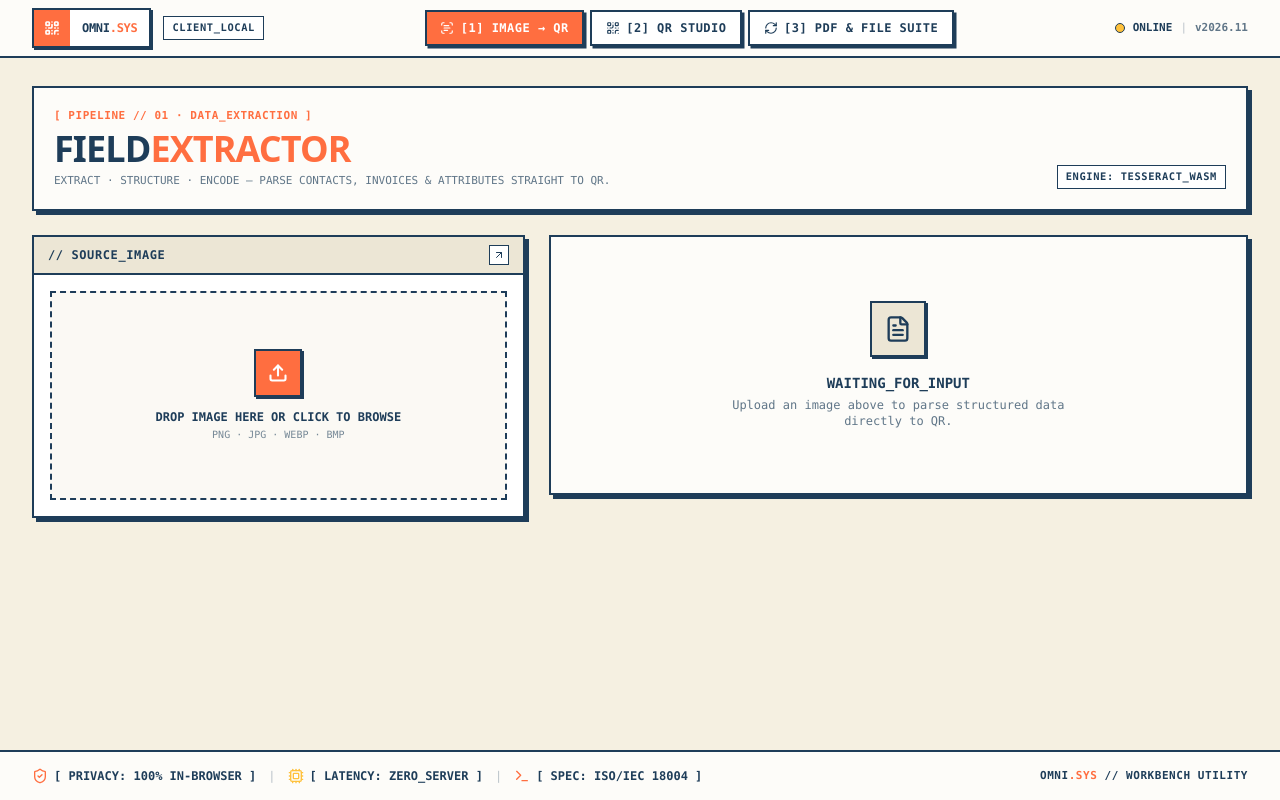
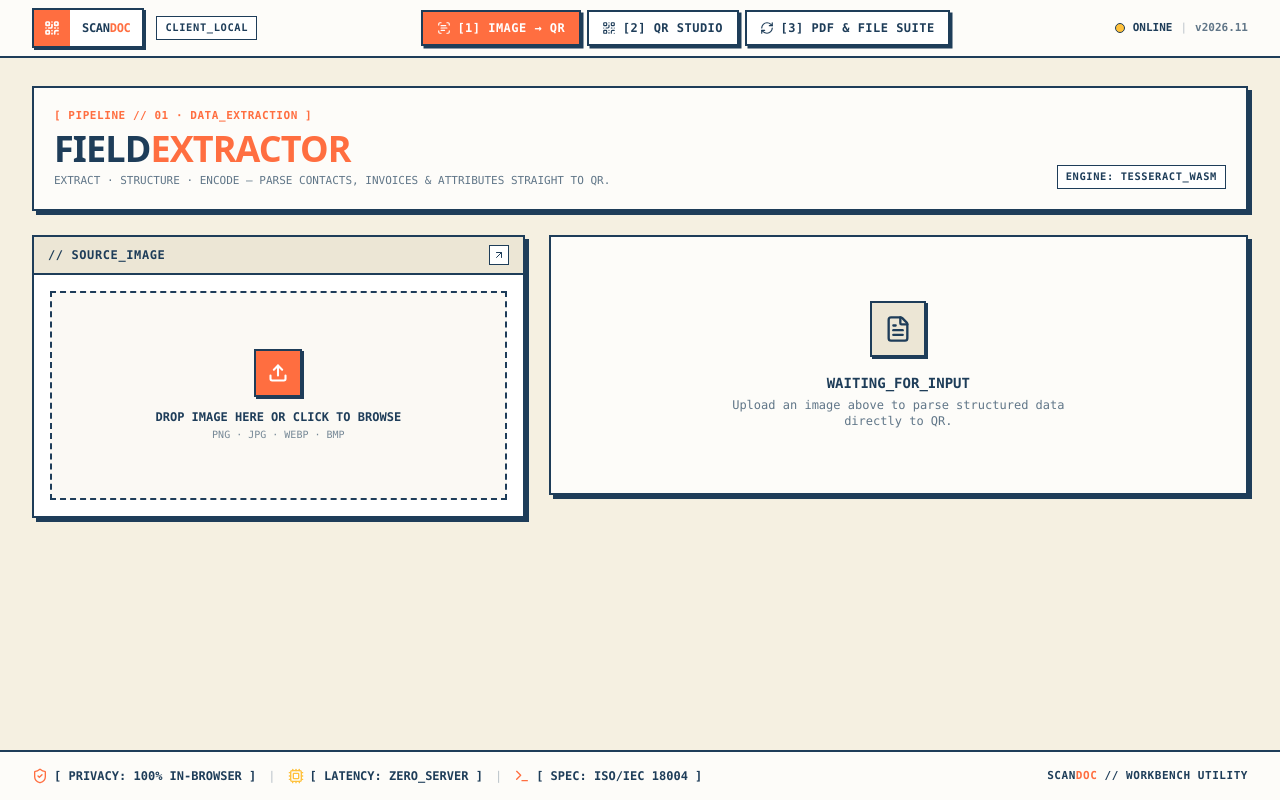
Before and after one commit to NitinChamp1/QR_generator, a Next.js app: page / in a window 1280 px wide. Built offline with nearby package versions, Linux system fonts and the light colour scheme.

Commit message:
chore(branding): rename application to ScanDoc

```diff
--- a/package.json
+++ b/package.json
@@ -1,7 +1,7 @@
 {
-  "name": "qr-matrix-converter",
+  "name": "scandoc",
   "version": "1.0.0",
-  "description": "Smart Image Data Extractor, QR Studio & Universal Format Converter",
+  "description": "ScanDoc - Smart OCR Field Extractor, QR Studio & Universal PDF Document Suite",
   "private": true,
   "scripts": {
     "dev": "next dev",
--- a/src/app/layout.tsx
+++ b/src/app/layout.tsx
@@ -13,9 +13,9 @@ const geistMono = Geist_Mono({
 });
 
 export const metadata: Metadata = {
-  title: 'OmniConvert & QR Studio - Image Field Extractor & Universal Converter',
+  title: 'ScanDoc - OCR Field Extractor, QR Studio & PDF Document Suite',
   description:
-    'Extract structured fields from images to QR codes, create custom branded QR codes, and convert image and document formats (PDF to Word, JPG to PNG, and more) 100% in-browser.',
+    'ScanDoc is a 100% in-browser workstation: extract structured fields from images to QR, generate custom branded QR codes, and convert, merge, split, watermark, and sign PDFs with zero server latency.',
 };
 
 export default function RootLayout({
--- a/src/app/page.tsx
+++ b/src/app/page.tsx
@@ -59,7 +59,7 @@ export default function Home() {
             </div>
 
             <div className="text-[11px] text-[#1e3d59] font-bold uppercase tracking-wider">
-              OMNI<span className="text-[#ff6e40]">.SYS</span> // WORKBENCH UTILITY
+              SCAN<span className="text-[#ff6e40]">DOC</span> // WORKBENCH UTILITY
             </div>
           </div>
         </div>
--- a/src/components/Navbar.tsx
+++ b/src/components/Navbar.tsx
@@ -21,7 +21,7 @@ export const Navbar: React.FC<NavbarProps> = ({ activeTab, setActiveTab }) => {
                 <QrCode className="w-4 h-4 stroke-[2.5]" />
               </div>
               <span className="px-3 py-1 font-mono font-black text-xs tracking-tight text-[#1e3d59] uppercase">
-                OMNI<span className="text-[#ff6e40]">.SYS</span>
+                SCAN<span className="text-[#ff6e40]">DOC</span>
               </span>
             </div>
 
--- a/src/components/QRStudio.tsx
+++ b/src/components/QRStudio.tsx
@@ -43,7 +43,7 @@ export const QRStudio: React.FC<QRStudioProps> = ({
     email: 'alex.morgan@novascale.io',
     website: 'https://novascale.io',
     address: 'San Francisco, CA',
-    notes: 'Generated via Omni.Sys QR',
+    notes: 'Generated via ScanDoc QR',
   });
   const [wifiInput, setWifiInput] = useState<WifiData>({
     ssid: 'Home_HighSpeed_5G',
@@ -61,7 +61,7 @@ export const QRStudio: React.FC<QRStudioProps> = ({
     message: 'Hello! Sent via QR code.',
   });
   const [jsonInput, setJsonInput] = useState<string>(
-    '{\n  "status": "success",\n  "app": "Omni.Sys"\n}'
+    '{\n  "status": "success",\n  "app": "ScanDoc"\n}'
   );
 
   const [fgColor, setFgColor] = useState<string>('#1e3d59');
```
Also changed, not shown: 1 other file (tests, documents, lock files or other folders).
